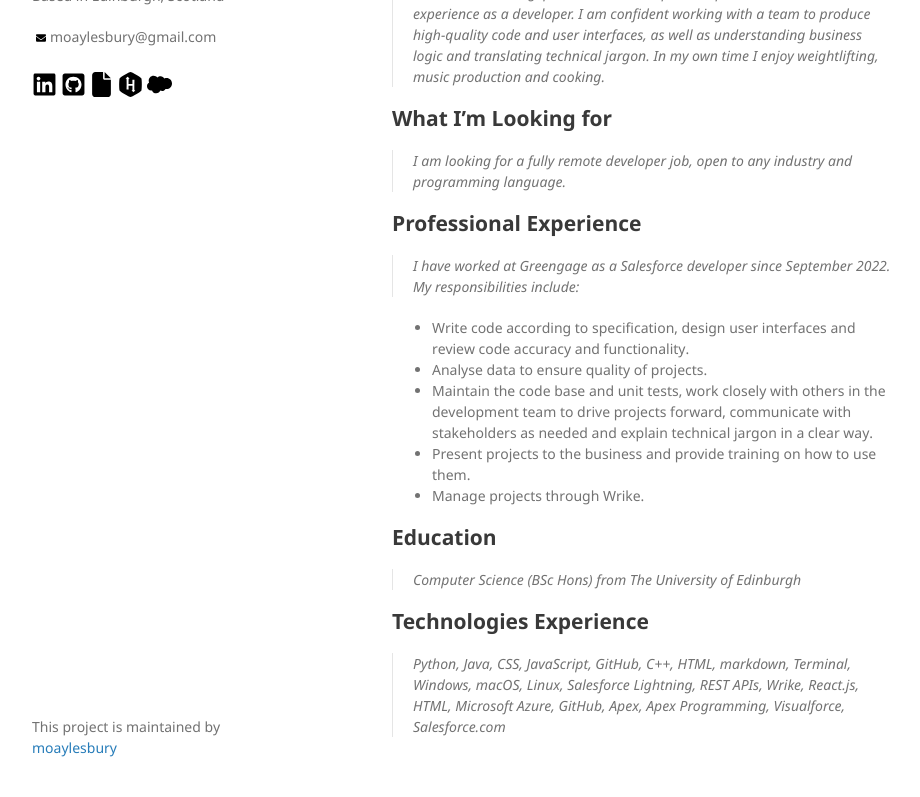
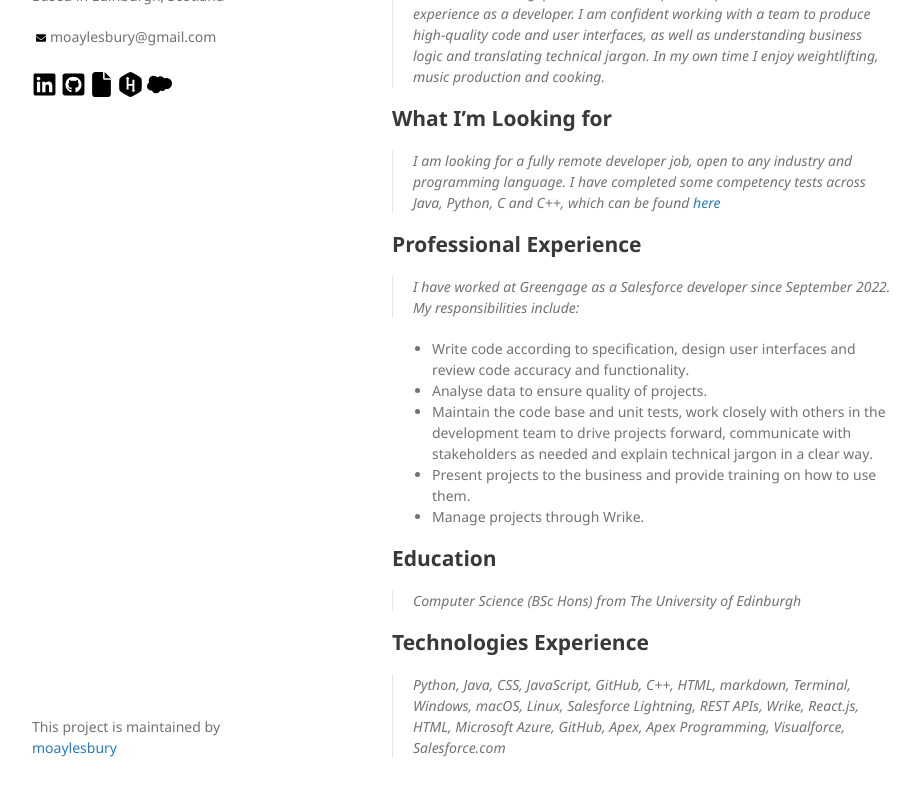
Before and after one commit to moaylesbury/michaelaylesbury.github.io, a Jekyll site: the page built from index.md, in a window 1280 px wide and 1159 px high. Shown: the part 331-1128 px from the top of the window, without its empty margins (178-1098 px from the left). Built offline with Jekyll 4.4.1, drawn with Linux system fonts in a browser that asks for light colours.

Commit message:
Add language competency

```diff
--- a/index.md
+++ b/index.md
@@ -21,6 +21,7 @@ layout: default
 ## What I'm Looking for
 
 > I am looking for a fully remote developer job, open to any industry and programming language.
+> I have completed some competency tests across Java, Python, C and C++, which can be found [here](https://github.com/moaylesbury/Language-Competency)
 
 ## Professional Experience
 > I have worked at Greengage as a Salesforce developer since September 2022. My responsibilities include:
```
